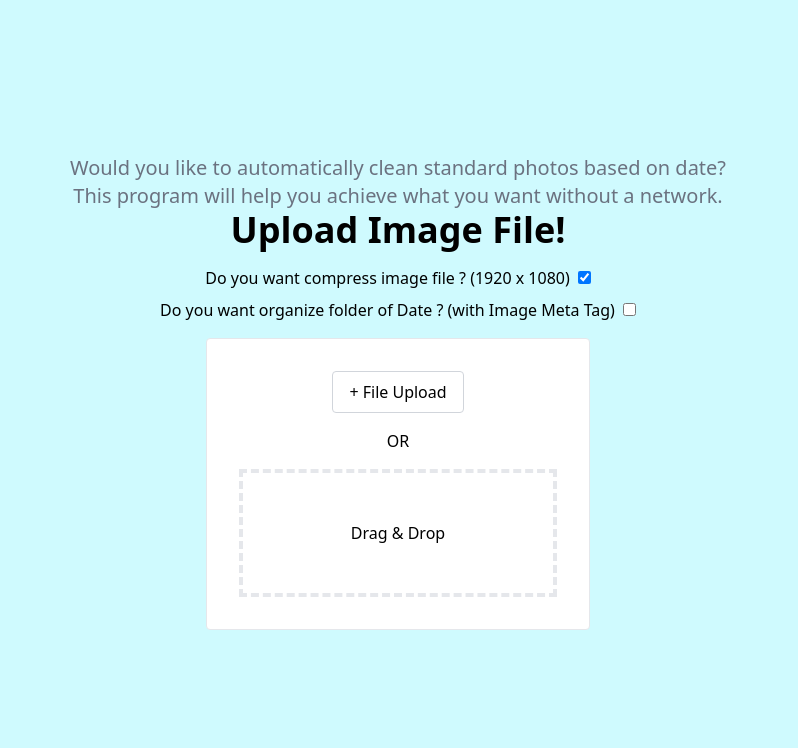
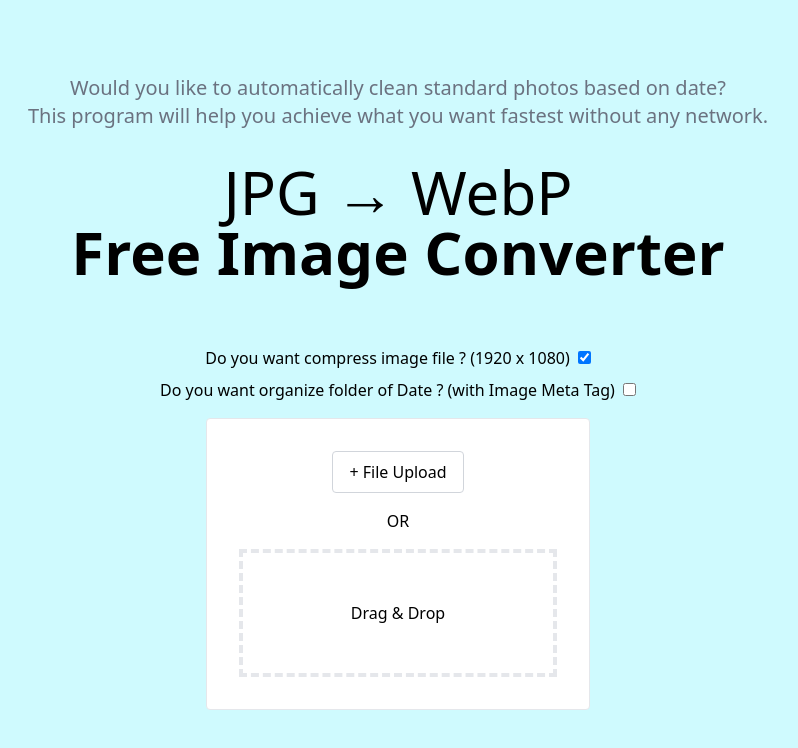
Before and after one commit to Kkaekkae/image-cleaner, a React (Create React App) app: page / in a window 1280 px wide. Shown: the top 748 px of the page, without its empty margins (242-1040 px from the left). Built offline with nearby package versions, Linux system fonts and the light colour scheme.

Commit message:
change page title and text

```diff
--- a/public/index.html
+++ b/public/index.html
@@ -22,16 +22,16 @@
         <meta http-equiv="Email" content="audgh3364@gmail.com" />
         <meta
             name="keywords"
-            content="pdf to webp, jpg to webp, jpeg to webp, png to webp, image to webp, free webp, free webp converter, multiple image webp converter, multiple image to webp, free image to webp, image converter, image compress"
+            content="jpg to webp, pdf to webp, jpeg to webp, png to webp, image to webp, free webp, free webp converter, multiple image webp converter, multiple image to webp, free image to webp, image converter, image compress"
         />
         <meta name="theme-color" content="#000000" />
         <meta
             name="description"
-            content="Can be multiple images to webp for free"
+            content="Can be multiple images to webp for free jpg/png/jpeg->webP"
         />
         <link rel="apple-touch-icon" href="%PUBLIC_URL%/logo192.png" />
         <link rel="manifest" href="%PUBLIC_URL%/manifest.json" />
-        <title>Image to webp</title>
+        <title>Free JPG to WebP offline converter</title>
         <script
             async
             src="https://pagead2.googlesyndication.com/pagead/js/adsbygoogle.js?client=ca-pub-4236601811075490"
--- a/src/App.js
+++ b/src/App.js
@@ -250,16 +250,20 @@ function App() {
             ref={dragRef}
             onPaste={handlePaste}
         >
-            <div className="mb-4 w-full text-center">
+            <div className="mb-16 w-full text-center">
                 <p className="text-xl text-gray-500">
                     Would you like to automatically clean standard photos based
                     on date?
                 </p>
-                <p className="text-xl text-gray-500">
-                    This program will help you achieve what you want without a
-                    network.
+                <p className="text-xl text-gray-500 mb-8">
+                    This program will help you achieve what you want fastest
+                    without any network.
                 </p>
-                <h2 className="text-4xl font-extrabold">Upload Image File!</h2>
+                <h1 className="md:text-6xl sm:text-4xl font-extrabold leading-relaxed">
+                    <span className="font-normal">JPG → WebP</span>
+                    <br />
+                    Free Image Converter
+                </h1>
             </div>
             <div className="mb-2">
                 <label className="mr-2">
```
